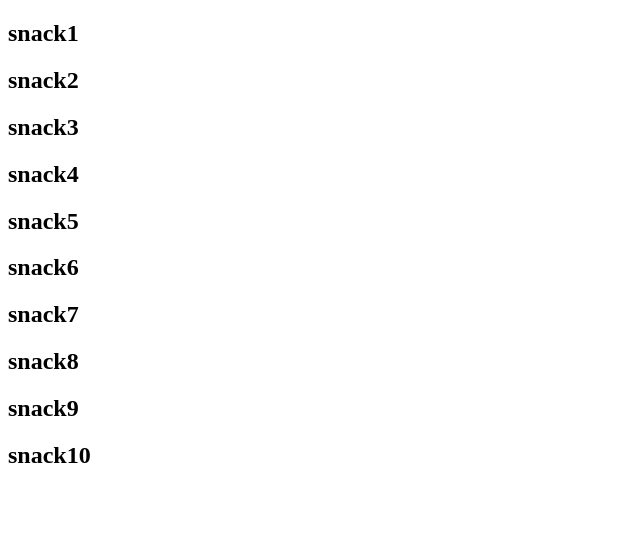
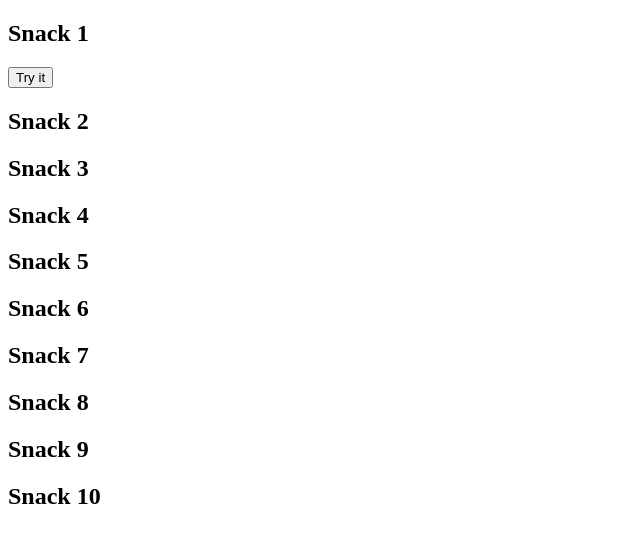
Before and after one commit to Andretreccia/js-jsnacks-blocco-1, a plain HTML site: page index.html in a window 1280 px wide. Shown: the whole page, without its empty margins (0-640 px from the left). Drawn offline with Linux system fonts and the light colour scheme.

Commit message:
Completamento primo snack 1

```diff
--- a/index.html
+++ b/index.html
@@ -8,35 +8,47 @@
     </head>
     <body>
         <section>
-            <h2 class="snack1">snack1</h2>
+            <h2>Snack 1</h2>
+            <div class="snack1"></div>
+
+            <button onclick="snack1btn()">Try it</button>
         </section>
         <section>
-            <h2 class="snack2">snack2</h2>
+            <h2>Snack 2</h2>
+            <div class="snack3"></div>
         </section>
         <section>
-            <h2 class="snack3">snack3</h2>
+            <h2>Snack 3</h2>
+            <div class="snack4"></div>
         </section>
         <section>
-            <h2 class="snack4">snack4</h2>
+            <h2>Snack 4</h2>
+            <div class="snack5"></div>
         </section>
         <section>
-            <h2 class="snack5">snack5</h2>
+            <h2>Snack 5</h2>
+            <div class="snack6"></div>
         </section>
         <section>
-            <h2 class="snack6">snack6</h2>
+            <h2>Snack 6</h2>
+            <div class="snack7"></div>
         </section>
         <section>
-            <h2 class="snack7">snack7</h2>
+            <h2>Snack 7</h2>
+            <div class="snack8"></div>
         </section>
         <section>
-            <h2 class="snack8">snack8</h2>
+            <h2>Snack 8</h2>
+            <div class="snack9"></div>
         </section>
         <section>
-            <h2 class="snack9">snack9</h2>
+            <h2>Snack 9</h2>
+            <div class="snack2"></div>
         </section>
         <section>
-            <h2 class="snack10">snack10</h2>
+            <h2>Snack 10</h2>
+            <div class="snack10"></div>
         </section>
         <script src="./main.js"></script>
     </body>
-</html>
+    </html>
--- a/main.js
+++ b/main.js
@@ -1 +1,27 @@
-alert("test")
+//snack 1
+const snack1 = document.querySelector(".snack1")
+
+let result1 = "";
+//al click del bottone 1
+function snack1btn() {
+    //chiedi all utente di inserire due numeri in successione
+    let fistNumber = prompt("inserisci un numero");
+    let secondNumber = prompt("inseriscri un altro numero");
+    //console.log(fistNumber, secondNumber)
+
+    //verifica quale dei numeri inseriti sia il maggiore
+    if (fistNumber > secondNumber) {
+        result1 = `<p> il numero maggiore è: ${fistNumber}</p>`;
+        //console.log("il numero maggiore è:" + fistNumber)
+    }
+    else if (fistNumber < secondNumber) {
+        result1 = `<p> il numero maggiore è: ${secondNumber}</p>`;
+        //console.log("il numero maggiore è: " + secondNumber)
+    }
+    else {
+        result1 = `<p>Hai inserito lo stesso numero. Clicca sul bottone e riprova</p>`;
+        //console.log("Hai inserito lo stesso numero. Clicca sul bottone e riprova")
+    }
+    //stampa il risultato su schermo
+    snack1.innerHTML = result1
+}
```
